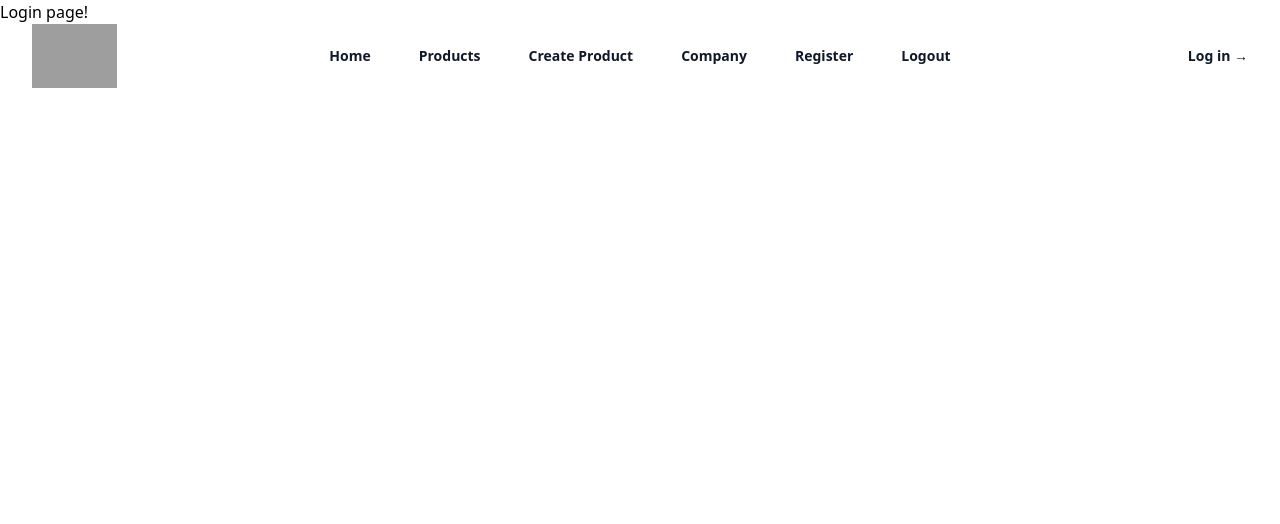
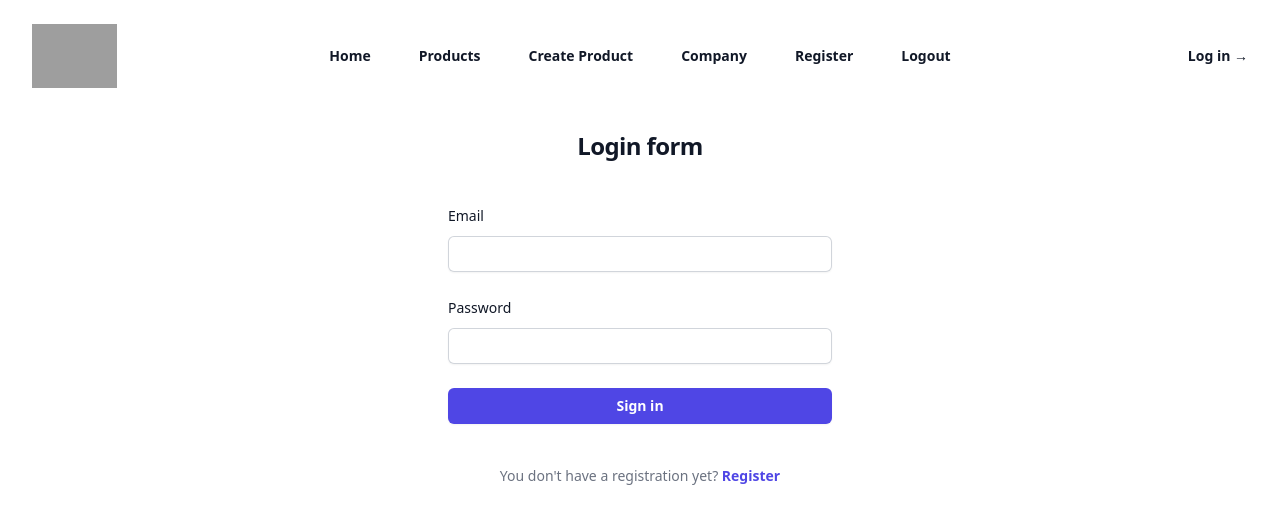
Before and after one commit to TrifonDimitrov/React_Project, a React (Vite) app: page /login in a window 1280 px wide. Shown: the top 524 px of the page. Built offline with nearby package versions, Linux system fonts and the light colour scheme; grey boxes are pictures that could not be loaded.

Commit message:
Create LoginForm component

```diff
--- a/src/components/login/Login.tsx
+++ b/src/components/login/Login.tsx
@@ -1,7 +1,81 @@
-import React from "react"
+import React from "react";
 
-export default function Login () {
-    return (
-        <p>Login page!</p>
-    )
-}
+const LoginForm = () => {
+  return (
+    <>
+      {}
+      <div className="flex min-h-full flex-1 flex-col justify-center m-10 px-6 py-12 lg:px-8">
+        <div className="sm:mx-auto sm:w-full sm:max-w-sm">
+          <h2 className="mt-10 text-center text-2xl font-bold leading-9 tracking-tight text-gray-900">
+            Login form
+          </h2>
+        </div>
+
+        <div className="mt-10 sm:mx-auto sm:w-full sm:max-w-sm">
+          <form className="space-y-6">
+            <div>
+              <label
+                htmlFor="email"
+                className="block text-sm font-medium leading-6 text-gray-900"
+              >
+                Email
+              </label>
+              <div className="mt-2">
+                <input
+                  id="email"
+                  name="email"
+                  type="email"
+                  required
+                  autoComplete="email"
+                  className="block w-full rounded-md border-0 py-1.5 text-gray-900 shadow-sm ring-1 ring-inset ring-gray-300 placeholder:text-gray-400 focus:ring-2 focus:ring-inset focus:ring-indigo-600 sm:text-sm sm:leading-6 p-1.5"
+                />
+              </div>
+            </div>
+            <div>
+              <div className="flex items-center justify-between">
+                <label
+                  htmlFor="password"
+                  className="block text-sm font-medium leading-6 text-gray-900"
+                >
+                  Password
+                </label>
+              </div>
+              <div className="mt-2">
+                <input
+                  id="password"
+                  name="password"
+                  type="password"
+                  required
+                  autoComplete="current-password"
+                  className="block w-full rounded-md border-0 py-1.5 text-gray-900 shadow-sm ring-1 ring-inset ring-gray-300 placeholder:text-gray-400 focus:ring-2 focus:ring-inset focus:ring-indigo-600 sm:text-sm sm:leading-6 p-1.5"
+                />
+              </div>
+            </div>
+
+            <div>
+              <button
+                type="submit"
+                className="flex w-full justify-center rounded-md bg-indigo-600 px-3 py-1.5 text-sm font-semibold leading-6 text-white shadow-sm hover:bg-indigo-500 focus-visible:outline focus-visible:outline-2 focus-visible:outline-offset-2 focus-visible:outline-indigo-600"
+              >
+                Sign in
+              </button>
+            </div>
+          </form>
+          <div className="mt-10 text-center text-sm text-gray-500">
+            <p>
+              You don't have a registration yet?{" "}
+              <a
+                href="/register"
+                className="font-semibold leading-6 text-indigo-600 hover:text-indigo-500"
+              >
+                Register
+              </a>
+            </p>
+          </div>
+        </div>
+      </div>
+    </>
+  );
+};
+
+export default LoginForm;
```
